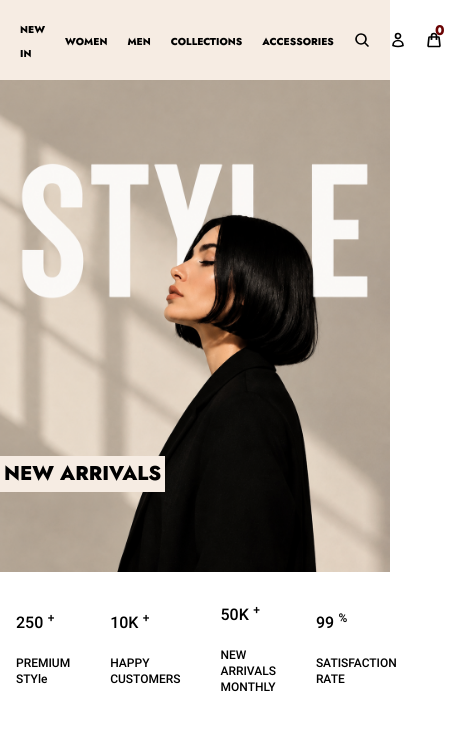
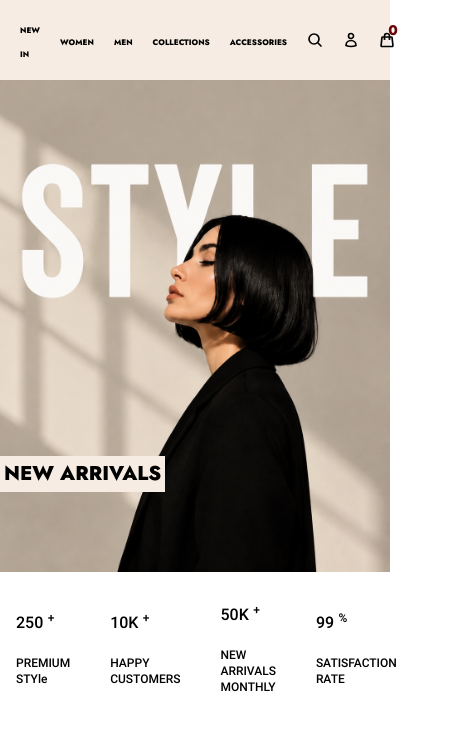
Before and after one commit to sara-nejat/style, a website: page index.html in a window 390 px wide. Shown: the whole page, 450 px wide, since content can reach past the window. Drawn offline with nearby package versions, Linux system fonts and the light colour scheme; files that its build step writes are made by us from their sources.

Commit message:
Update index.html

```diff
--- a/index.html
+++ b/index.html
@@ -4,14 +4,14 @@
 <head>
     <meta charset="UTF-8">
     <meta name="viewport" content="width=device-width, initial-scale=1.0">
-    <title>Document</title>
+    <title>style</title>
     <!-- Tailwind CSS link -->
     <link rel="stylesheet" href="assets/css/output.css">
 </head>
 
 <body>
     <header>
-        <nav class="2xl:container 2xl:mx-auto px-5 py-4 flex justify-between items-center bg-[#f6ece3]">
+        <nav class="2xl:container 2xl:mx-auto px-5 py-4 flex justify-between items-center bg-[#f6ece3] w-full">
 
             <div>
                 <button
@@ -27,19 +27,19 @@
 
             <ul class="flex items-center gap-5 md:gap-8">
                 <li><a href="#"
-                        class="text-[10px] md:text-xs lg:text-sm transition-colors duration-300 hover:text-[#5f0000]">NEW
+                        class="text-[8px] md:text-xs lg:text-sm transition-colors duration-300 hover:text-[#5f0000]">NEW
                         IN</a></li>
                 <li><a href="#"
-                        class="text-[10px] md:text-xs lg:text-sm transition-colors duration-300 hover:text-[#5f0000]">WOMEN</a>
+                        class="text-[8px] md:text-xs lg:text-sm transition-colors duration-300 hover:text-[#5f0000]">WOMEN</a>
                 </li>
                 <li><a href="#"
-                        class="text-[10px] md:text-xs lg:text-sm transition-colors duration-300 hover:text-[#5f0000]">MEN</a>
+                        class="text-[8px] md:text-xs lg:text-sm transition-colors duration-300 hover:text-[#5f0000]">MEN</a>
                 </li>
                 <li><a href="#"
-                        class="text-[10px] md:text-xs lg:text-sm transition-colors duration-300 hover:text-[#5f0000]">COLLECTIONS</a>
+                        class="text-[8px] md:text-xs lg:text-sm transition-colors duration-300 hover:text-[#5f0000]">COLLECTIONS</a>
                 </li>
                 <li><a href="#"
-                        class="text-[10px] md:text-xs lg:text-sm transition-colors duration-300 hover:text-[#5f0000]">ACCESSORIES</a>
+                        class="text-[8px] md:text-xs lg:text-sm transition-colors duration-300 hover:text-[#5f0000]">ACCESSORIES</a>
                 </li>
                 <li><a href="#"
                         class="hidden md:flex text-xs lg:text-sm transition-colors duration-300 hover:text-[#5f0000]">SALE</a>
@@ -76,7 +76,7 @@
     </header>
     <main>
         <section>
-            <div class="2xl:container 2xl:mx-auto md:hidden overflow-hidden relative">
+            <div class="2xl:container 2xl:mx-auto md:hidden overflow-hidden relative w-full">
                 <img src="assets/img/file_000000002e9081f4873aafc545a4ab8b.png" alt="style-women"
                     class="w-full h-full object-cover">
 
```
